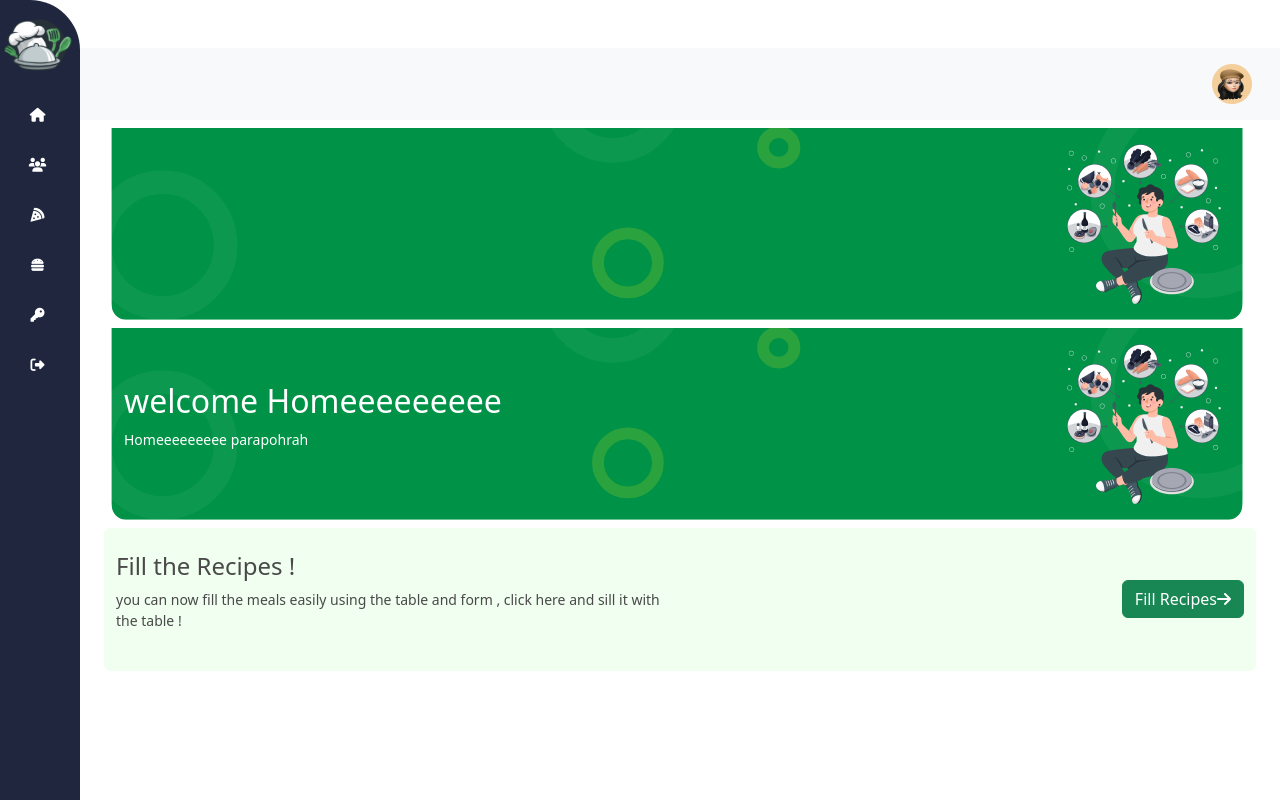
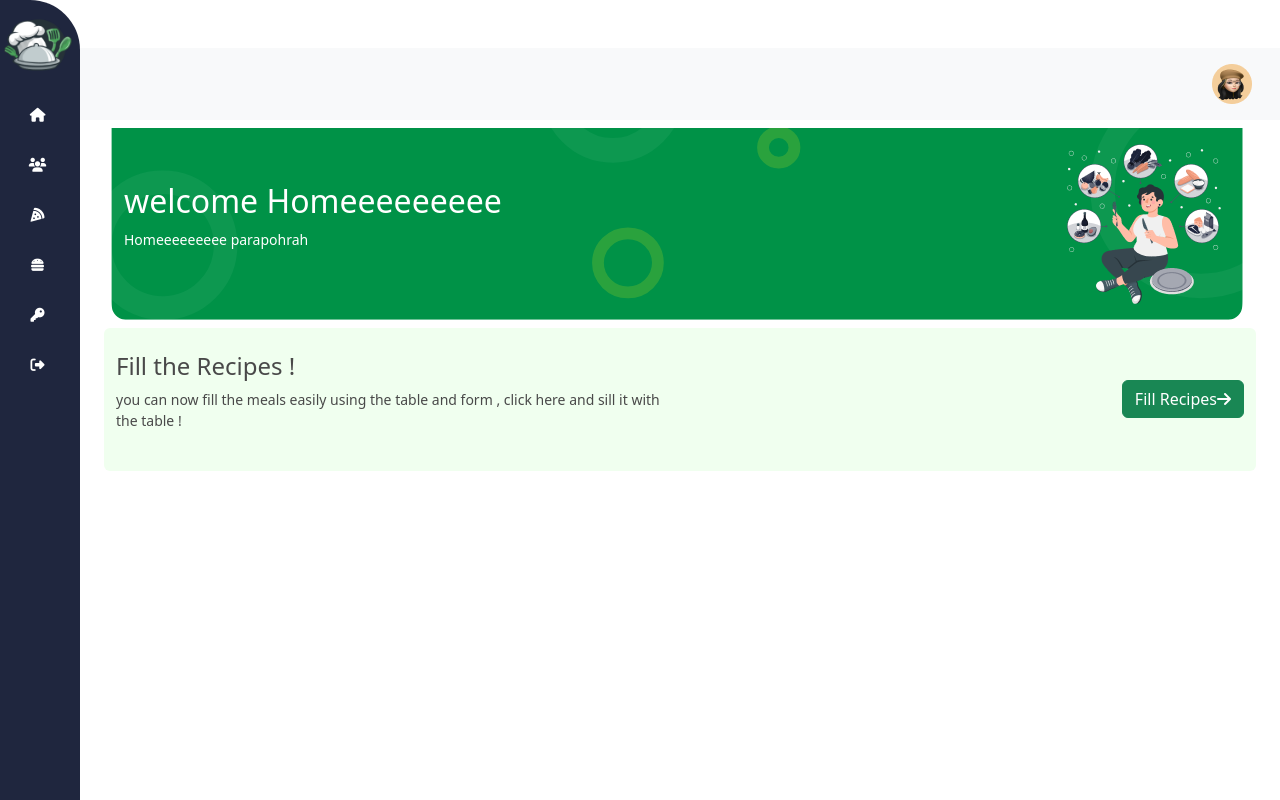
Before and after one commit to Upskilling-eg/Food-react-admin-app, a React (Vite) app: page /dashboard in a window 1280 px wide. Built offline with nearby package versions, Linux system fonts and the light colour scheme; sample sign-in values are in the browser's storage.

Commit message:
remove un needed code

```diff
--- a/src/HomeModule/Components/Home/Home.jsx
+++ b/src/HomeModule/Components/Home/Home.jsx
@@ -26,7 +26,7 @@ export default function Home() {
           <div className="text-end">
             <button className="btn btn-success ">
               <Link className="text-white text-decoration-none" to="/dashboard/recipes">
-                {" "}
+
                 Fill Recipes
                 <i className="fa fa-arrow-right" aria-hidden="true"></i>
               </Link>
--- a/src/SharedModule/Components/MasterLayout/MasterLayout.jsx
+++ b/src/SharedModule/Components/MasterLayout/MasterLayout.jsx
@@ -19,8 +19,6 @@ export default function MasterLayout({ adminData }) {
           <div>
             <Navbar adminData={adminData} />
 
-            <Header pathName={location.pathname} adminData={adminData}/>
-
             <Outlet />
           </div>
         </div>
```
